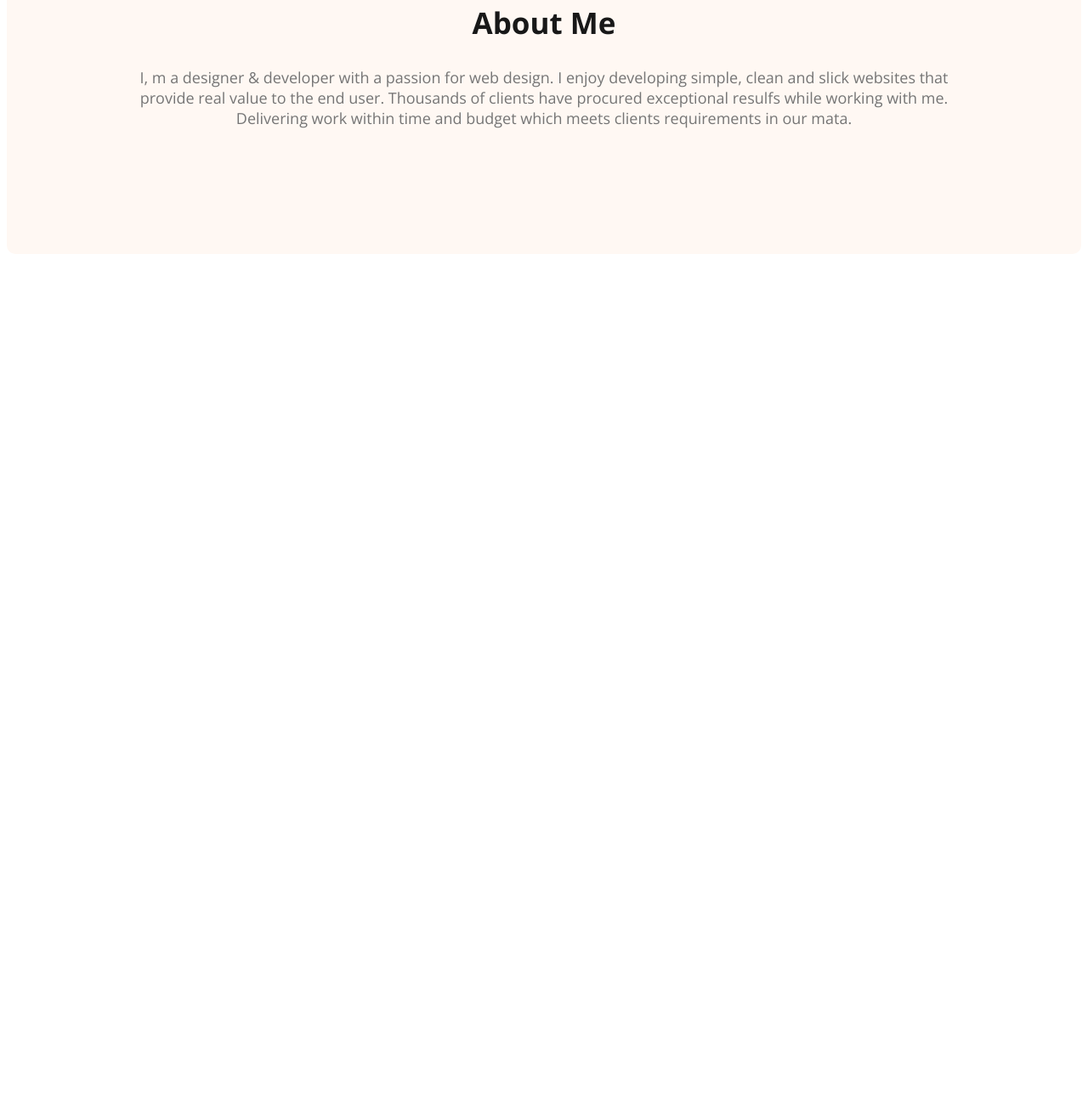
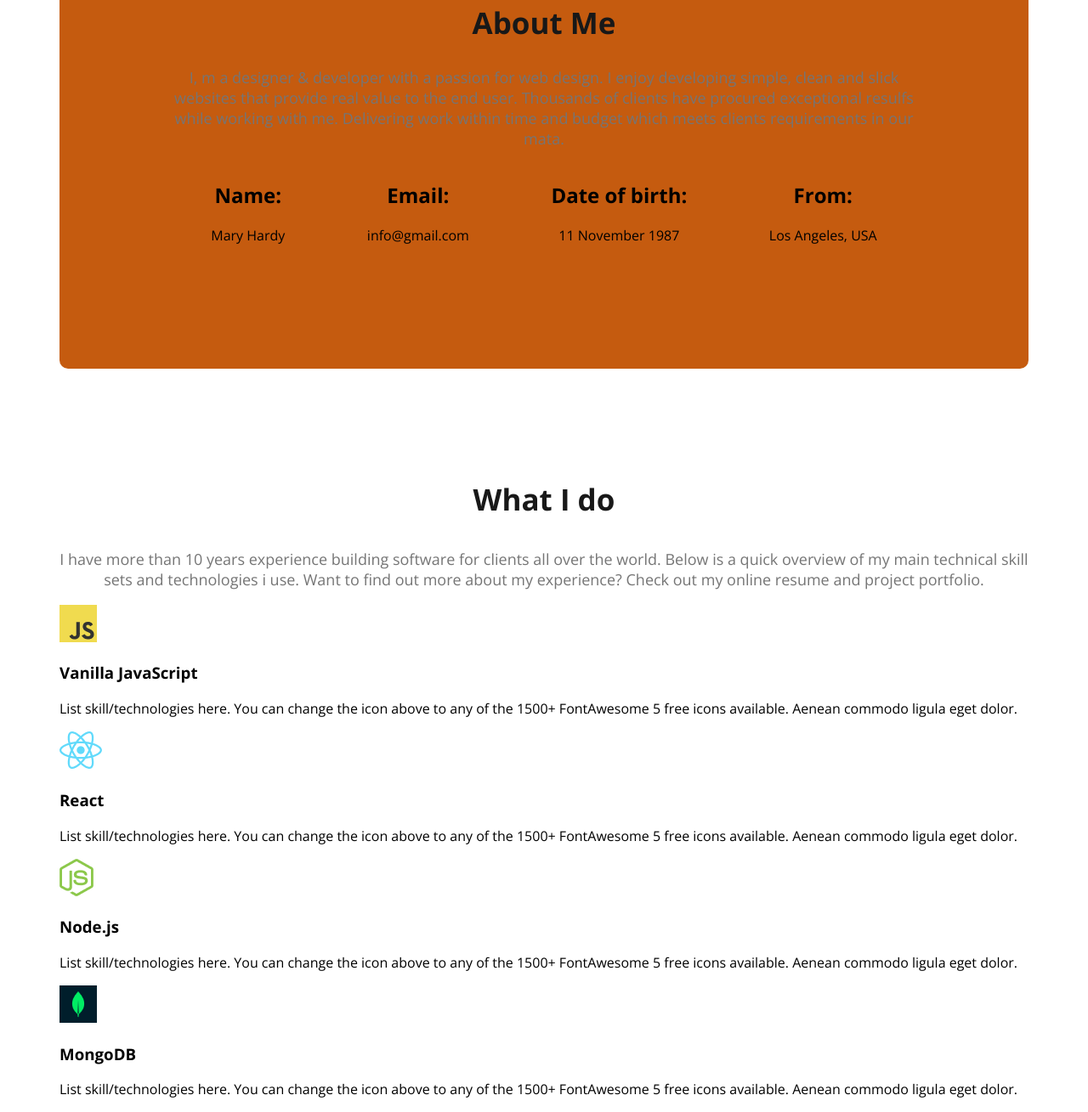
Before and after one commit to RezwanIslam99WebDev/web-developer-portfolio, a plain HTML site: page index.html in a window 1280 px wide. Shown: the part 1054-2363 px from the top of the page at 85% size. Before the commit the page ends 1483 px from the top, so only its background shows below. Drawn offline with nearby package versions, Linux system fonts and the light colour scheme.

Commit message:
what i do & skill section created

```diff
--- a/index.html
+++ b/index.html
@@ -40,6 +40,62 @@
                 simple, clean and slick websites that provide real value to the end user. Thousands of clients have
                 procured exceptional resulfs while working with me. Delivering work within time and budget which meets
                 clients requirements in our mata.</p>
+
+            <div class="about-info-container">
+
+                <!-- .about-info*4>h1.info-title+p.info-description -->
+
+                <div class="about-info">
+                    <h1 class="info-title">Name:</h1>
+                    <p class="info-description">Mary Hardy</p>
+                </div>
+                <div class="about-info">
+                    <h1 class="info-title">Email:</h1>
+                    <p class="info-description">info@gmail.com</p>
+                </div>
+                <div class="about-info">
+                    <h1 class="info-title">Date of birth:</h1>
+                    <p class="info-description">11 November 1987</p>
+                </div>
+                <div class="about-info">
+                    <h1 class="info-title">From:</h1>
+                    <p class="info-description">Los Angeles, USA</p>
+                </div>
+
+            </div>
+        </section>
+
+        <!-- what I do section start -->
+        <section>
+                <h3 class="section-title">What I do</h3>
+                <p class="section-description">I have more than 10 years experience building software for clients all
+                    over the world. Below is a quick overview of my main technical skill sets and technologies i use.
+                    Want to find out more about my experience? Check out my online resume and project portfolio.</p>
+
+            <div class="skills-container">
+                <div class="skill">
+                    <img src="images/icons/js.png" alt="">
+                    <h3 class="skill-title">Vanilla JavaScript</h3>
+                    <p class="skill-description">List skill/technologies here. You can change the icon above to any of the 1500+ FontAwesome 5 free icons available. Aenean commodo ligula eget dolor.</p>
+                </div>
+                <div class="skill">
+                    <img src="images/icons/react.png" alt="">
+                    <h3 class="skill-title">React</h3>
+                    <p class="skill-description">List skill/technologies here. You can change the icon above to any of the 1500+ FontAwesome 5 free icons available. Aenean commodo ligula eget dolor.</p>
+                </div>
+                <div class="skill">
+                    <img src="images/icons/nodejs.png" alt="">
+                    <h3 class="skill-title">Node.js</h3>
+                    <p class="skill-description">List skill/technologies here. You can change the icon above to any of the 1500+ FontAwesome 5 free icons available. Aenean commodo ligula eget dolor.</p>
+                </div>
+                <div class="skill">
+                    <img src="images/icons/mongo.png" alt="">
+                    <h3 class="skill-title">MongoDB</h3>
+                    <p class="skill-description">List skill/technologies here. You can change the icon above to any of the 1500+ FontAwesome 5 free icons available. Aenean commodo ligula eget dolor.</p>
+                </div>
+
+            </div>
+
         </section>
     </main>
 </body>
--- a/style/portfolio.css
+++ b/style/portfolio.css
@@ -116,13 +116,23 @@ nav a {
 }
 
 /*main section style*/
-
+main{
+    max-width: 1140px;
+    margin: 0 auto;
+}
 
 
 /* about section style*/
 .about {
     padding: 130px;
     border-radius: 10px;
-    background: #FFF8F3;
+    background: #c55b0f;
     margin: 130px 0;
 }
+.about-info-container{
+    display: flex;
+    justify-content: space-around;
+}
+.about-info{
+    text-align: center;
+}
```
